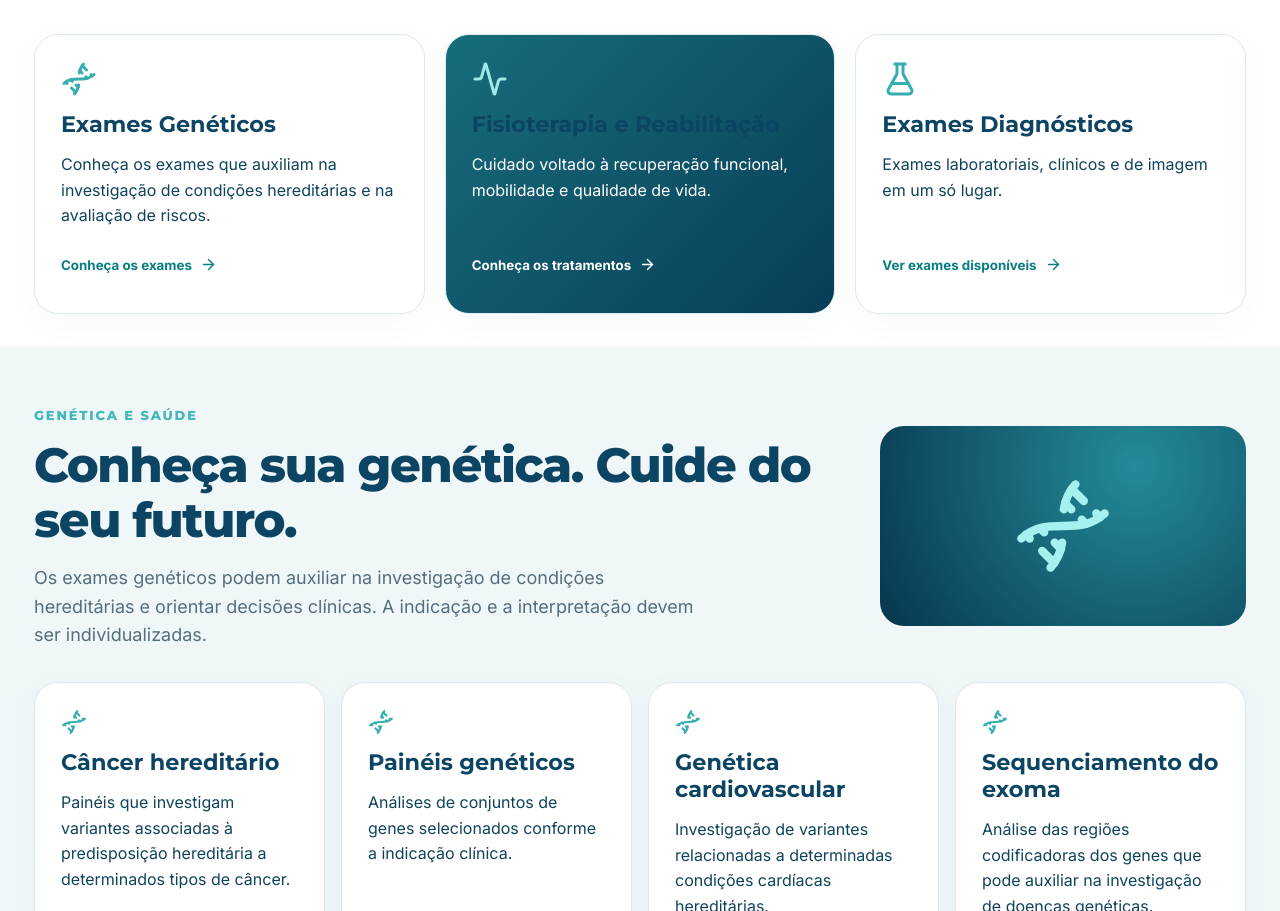
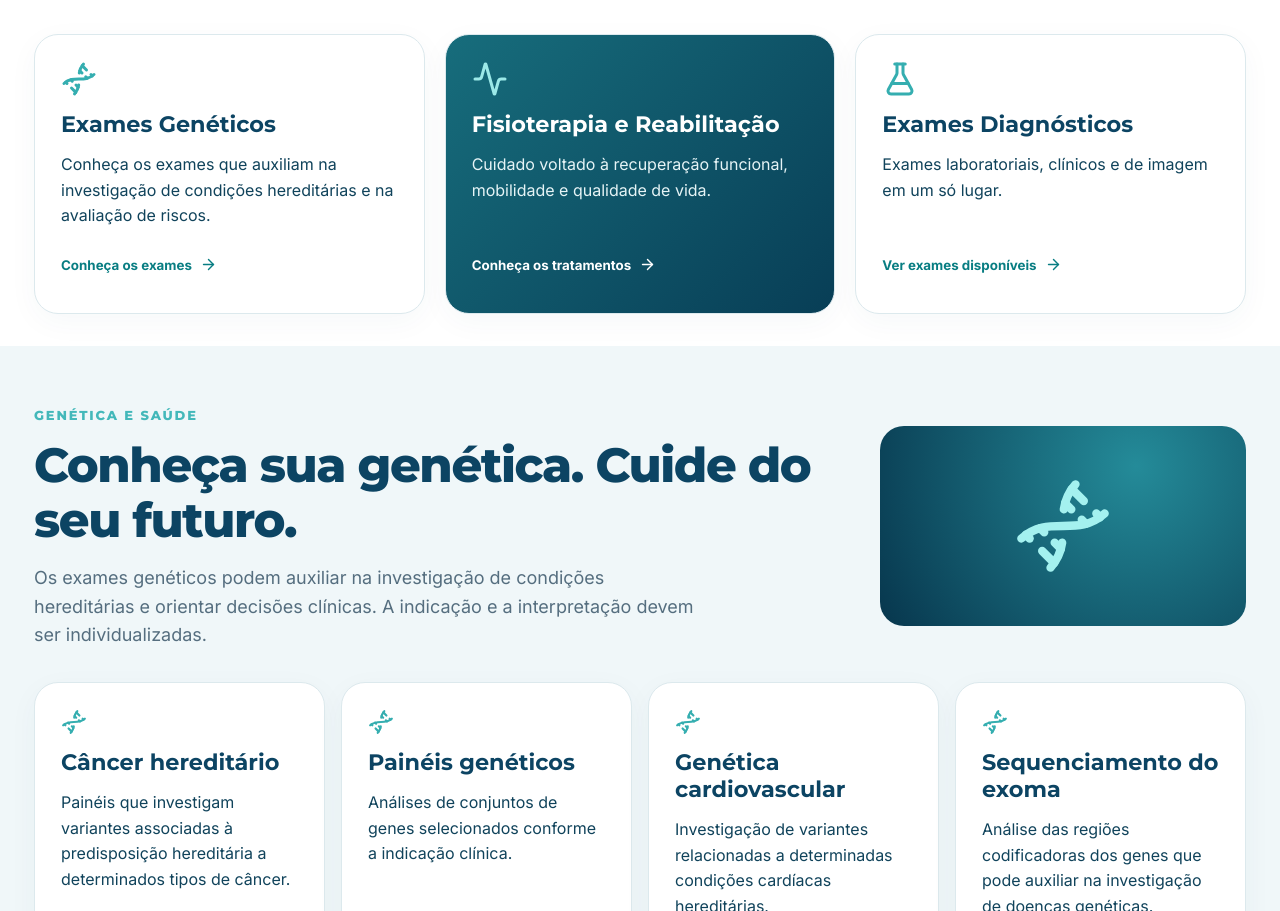
Before and after one commit to Karenfernandes20/nucleo-saude-mais, a Next.js app: page / in a window 1280 px wide. Shown: the part 859-1770 px from the top of the page. Built offline with nearby package versions, Linux system fonts and the light colour scheme.

Commit message:
fix(priority-services): clarear titulo e descricao do card de fisioterapia

```diff
--- a/src/app/globals.css
+++ b/src/app/globals.css
@@ -3933,6 +3933,8 @@ ul, ol {
 .priority-services { display:grid; grid-template-columns:repeat(3,minmax(0,1fr)); gap:20px; padding-top:32px; padding-bottom:32px; }
 .priority-card,.priority-topic { min-width:0; display:flex; flex-direction:column; align-items:flex-start; gap:14px; border:1px solid #dce9ed; border-radius:24px; padding:26px; background:#fff; color:#10435b; box-shadow:0 8px 30px #10435b0a; }
 .priority-card:nth-child(2) { background:linear-gradient(135deg,#176d7c,#083e56); color:white; }
+.priority-card:nth-child(2) h2 { color:#ffffff !important; }
+.priority-card:nth-child(2) p { color:#e6f4f6; }
 .priority-card h2,.priority-topic h3 { font-size:1.4rem; line-height:1.2; overflow-wrap:anywhere; }
 .priority-card p,.priority-topic p { line-height:1.6; margin:0; }
 .priority-card > svg,.priority-topic > svg { color:#35aeb0; flex-shrink:0; }
```
